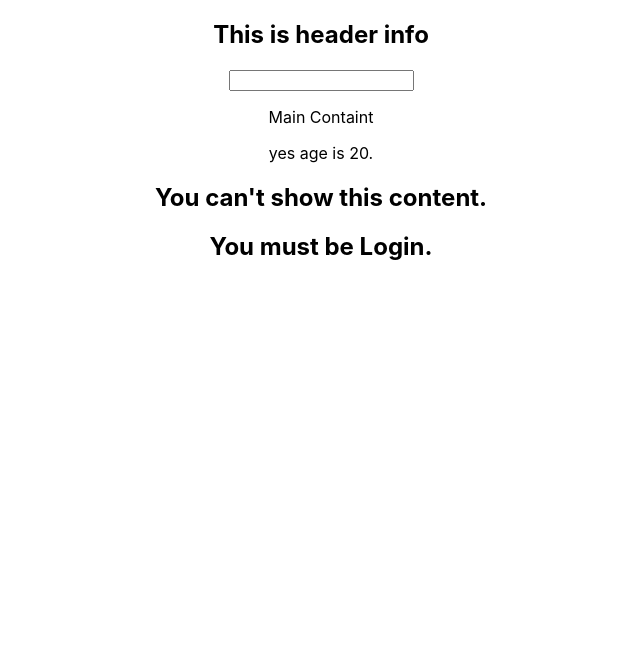
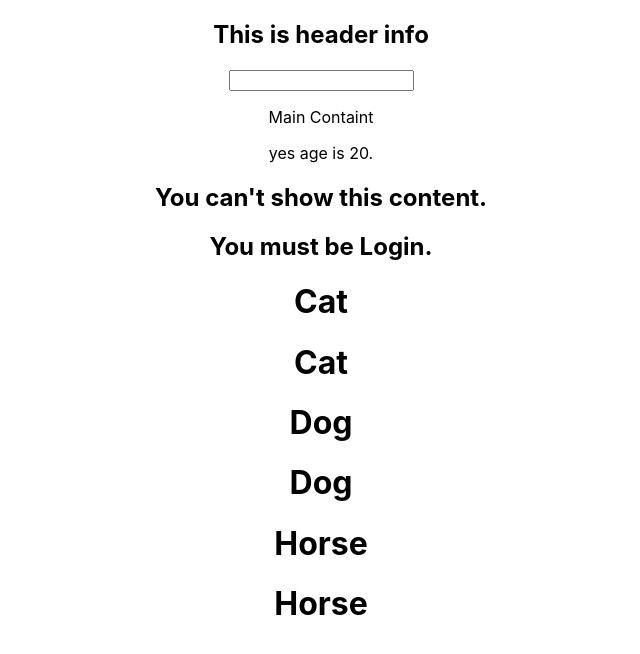
Before and after one commit to vmnbhuvani7/Avatar-App-React, a React (Create React App) app in the folder first-app/: page / in a window 1280 px wide. Shown: the top 654 px of the page, without its empty margins (319-959 px from the left). Built offline with nearby package versions, Linux system fonts and the light colour scheme.

Commit message:
7.Loop and Key

```diff
--- a/first-app/src/components/footer.js
+++ b/first-app/src/components/footer.js
@@ -12,6 +12,7 @@ class  Footer extends Component{
         age: 20,
         isLogin: false
     }
+
     changed = evt => {              //Using arrow
         this.setState({name : evt.target.value});
         console.log(this.state.name);
@@ -27,9 +28,14 @@ class  Footer extends Component{
         // componentWillUpdate
 
     render(){
+
+        const animals = ['Cat', 'Dog', 'Horse']; //using to loop and key.
+
         return (
+
             <div>
-                { this.state.age === 20 ? "yes age is 20." : "age is not 20." }
+                { this.state.age === 20 ? "yes age is 20." : "age is not 20." }  {/* conditional */}
+
                 { this.state.isLogin ? (
                     <div>
                         <h2 onClick={this.props.myAlert}>Author is {this.props.author}</h2>
@@ -42,6 +48,16 @@ class  Footer extends Component{
                         </React.Fragment>
                     ) }
 
+               {/* Loop and key */}
+                { animals.map ( animal => {
+                    return(
+                        <div key={animal}>
+                            <h1>{ animal }</h1>
+                            <h1>{ animal }</h1>
+                        </div>
+
+                    );
+                } ) }
             </div>
         )
     }
```
